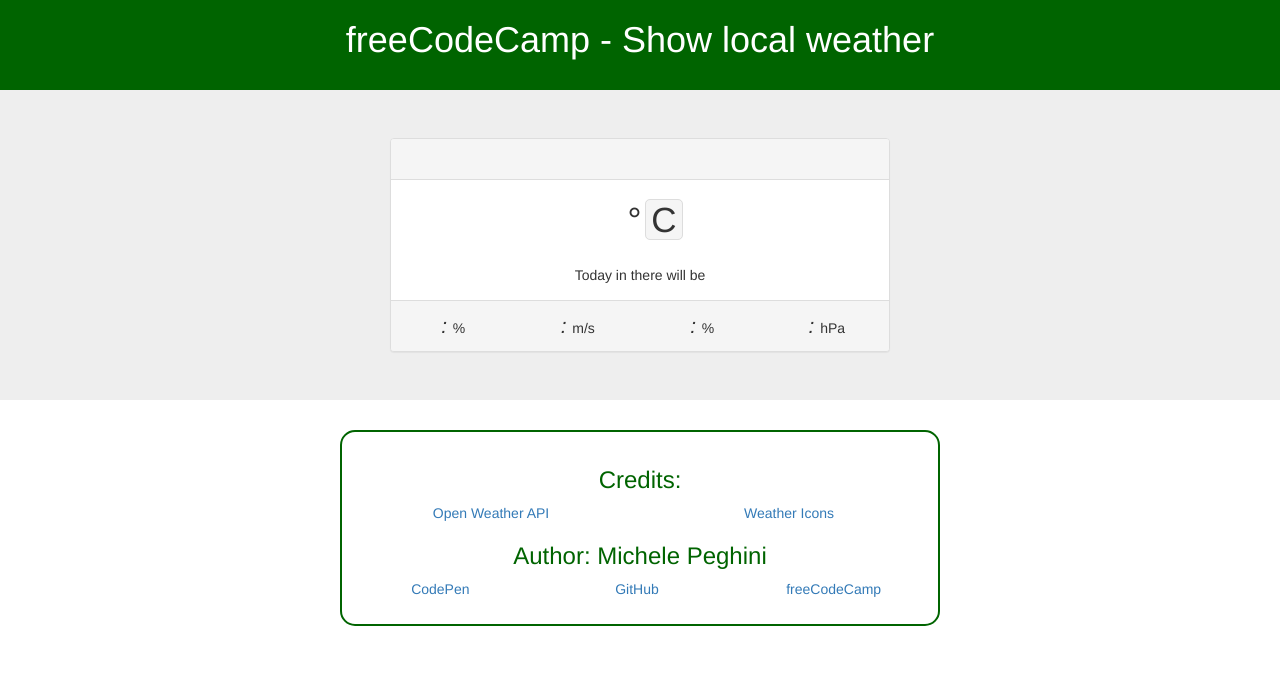
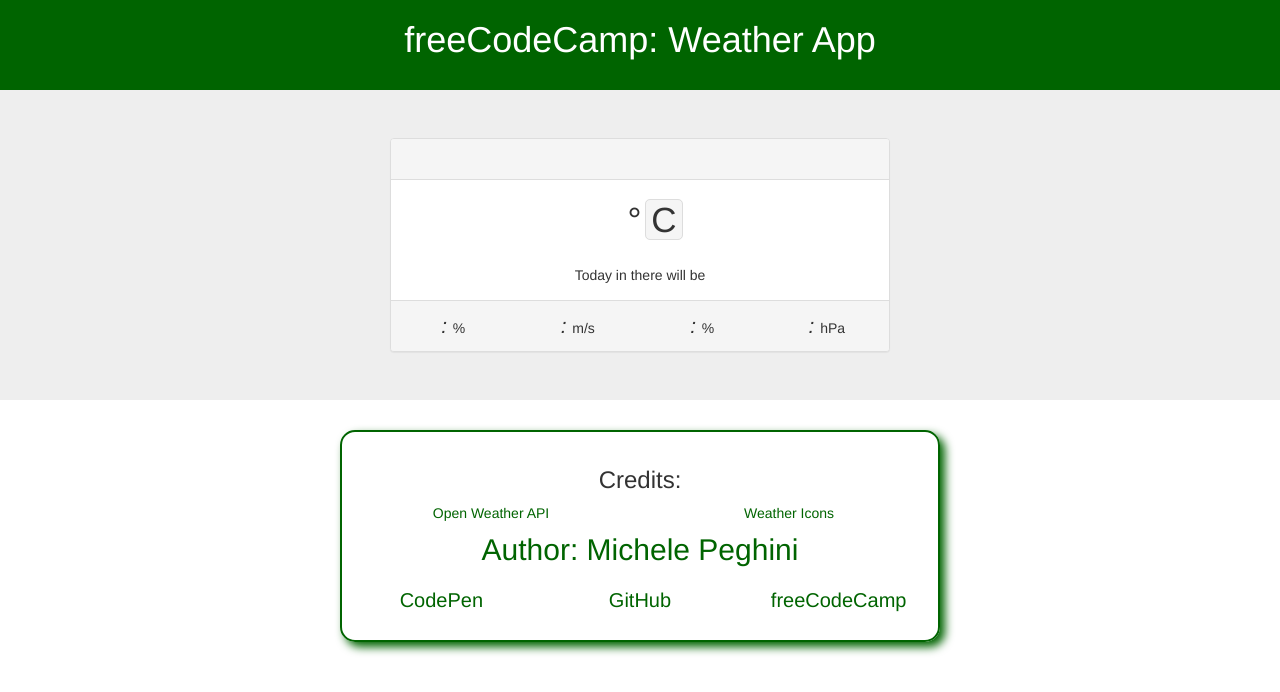
Before and after one commit to michelepeghini/freeCodeCamp-weatherApp, a plain HTML site: page index.html in a window 1280 px wide. Drawn offline with nearby package versions, Linux system fonts and the light colour scheme; some icons are missing.

Commit message:
the lot plus gitignore and readme

```diff
--- a/index.html
+++ b/index.html
@@ -3,7 +3,7 @@
 <head>
 	<meta charset="UTF-8">
 	<meta name="viewport" content="width=device-width, initial-scale=1.0">
-	<title>freeCodeCamp: </title>	<!-- TITLE -->
+	<title>freeCodeCamp: Weather App</title>	<!-- TITLE -->
   	<meta name="author" content="Michele Peghini">
 	<meta name="description" content=""> <!-- DESCRIPTION -->
 	<meta name="keywords" content="HTML5,CSS3,JSON,JavaScript,jQuery,Bootstrap,freeCodeCamp,weatherApp"> <!-- TAGS, CSV -->
@@ -19,7 +19,7 @@
 
 <body>
 
-  <h1 id="top_header" class="text-center">freeCodeCamp - Show local weather</h1>
+  <h1 id="top_header" class="text-center">freeCodeCamp: Weather App</h1>
 
   <div class="jumbotron text-center">
     <div id="temp" class="panel panel-default text-center">
@@ -79,13 +79,12 @@
         <a href="https://erikflowers.github.io/weather-icons/" title="Erik Flowers" target="_blank">Weather Icons</a>
       </div>
     </div>
-      <div id="author" class="row">
-        <h3>Author: Michele Peghini</h3>
+    <div class="row">
+      <h2>Author: Michele Peghini</h2>
       <p class="col-xs-4"><a href="https://codepen.io/michele_peghini/pens/public/" target="_blank">CodePen</a></p>
       <p class="col-xs-4"><a href="https://github.com/michelepeghini" target="_blank">GitHub</a></p>
       <p class="col-xs-4"><a href="https://www.freecodecamp.org/michelepeghini" target="_blank">freeCodeCamp</a></p>
     </div>
   </footer>
-
 </body>
 </html>
--- a/main.js
+++ b/main.js
@@ -1,9 +1,13 @@
 //stores Open Weather API data and endpoints
-var OW = {
-  apiKey: 'bc8075b16096586329e2fd066f139b0f',
+$.getScript('/openWeatherKey.js', function() {
+  var OW = {
+  apiKey: openWeatherAPIKey, // loade from openWeatherKey.js
   apiLocationBase: ' https://cors-anywhere.herokuapp.com/http://api.openweathermap.org/data/2.5/weather',
   apiIconBase: 'http://openweathermap.org/img/w/'
 }
+
+});
+
 var tempScale = 'C'; //used to determine current temperature scale, switches between C and F
 var weather; //stores API data
 
--- /dev/null
+++ b/openWeatherKey.js
@@ -0,0 +1 @@
+var openWeatherAPIKey = 'bc8075b16096586329e2fd066f139b0f';
--- a/styles.css
+++ b/styles.css
@@ -4,6 +4,7 @@
   margin: 0 auto;
   padding: 20px 0 30px 0;
 }
+
 .left_pad {
   padding-left: 30px;
 }
@@ -64,15 +65,23 @@ footer a {
 
 #credits {
   border: 2px solid #006400;
-  box-shadow: 5px 5px 10px 006400;
+  box-shadow: 5px 5px 10px #006400;
   width: 600px;
   margin: 20px auto;
   padding: 15px;
   border-radius: 15px;
+}
+
+#credits h2 {
+  margin: 10px auto 20px auto;
   color: #006400;
 }
 
-#author p {
-  display: inline;
-  width: 33%;
+#credits p {
+  font-size: 20px;
+  margin-bottom: 10px;
 }
+
+#credits a {
+  color: #006400;
+}
```
Also changed, not shown: weather-app.png (added), 2 other files. Lines whose indentation alone changed are shown as unchanged.
